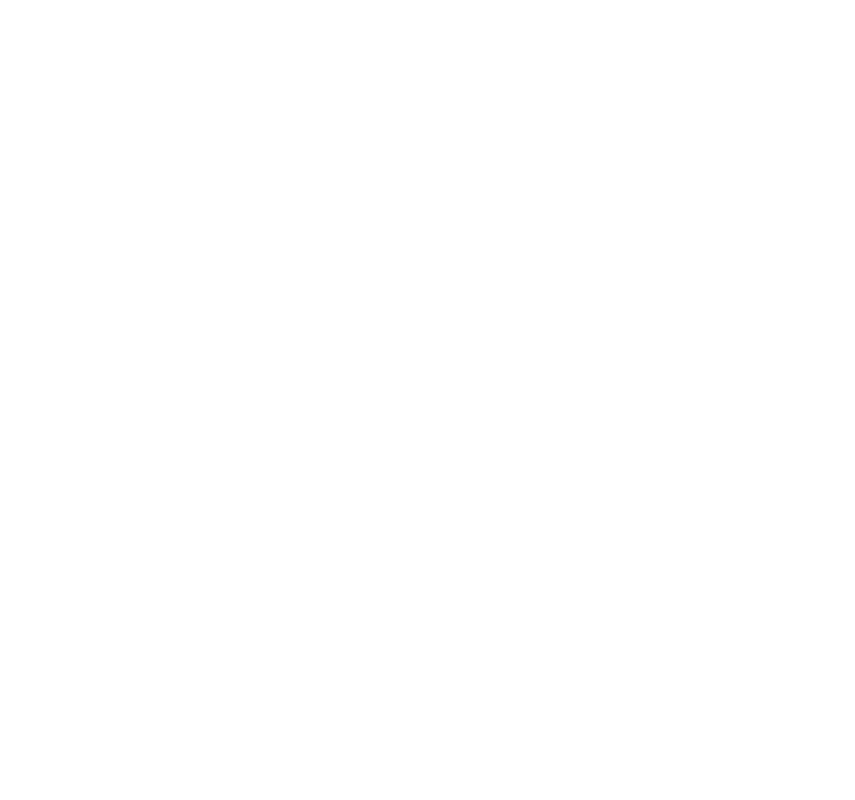
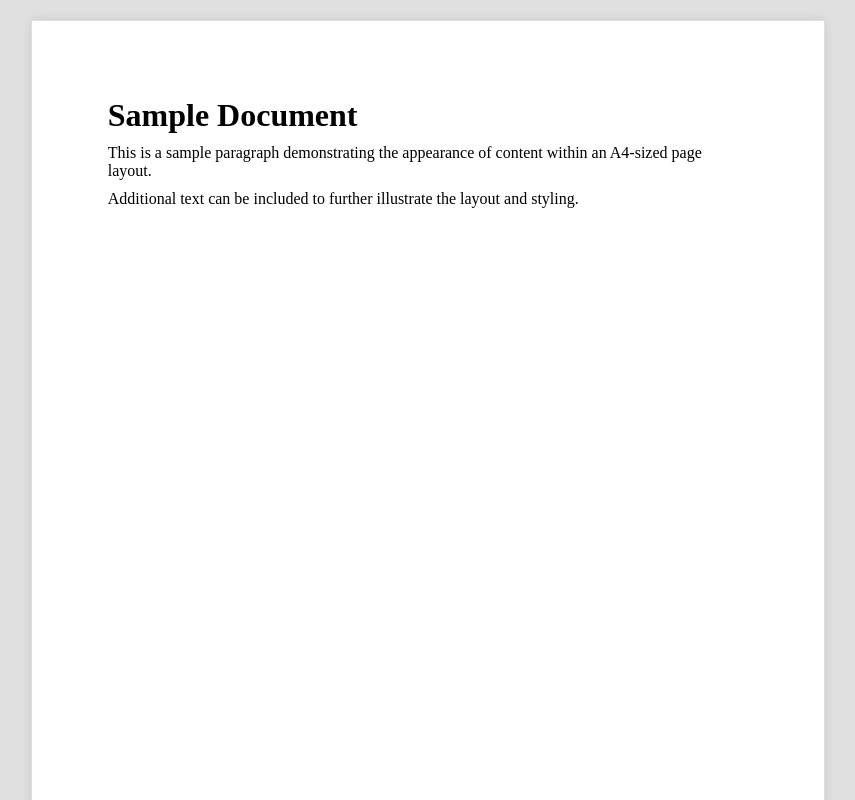
Before and after one commit to DebSol11/A4-template, a plain HTML site: page index.html in a window 1280 px wide. Shown: the top 800 px of the page, without its empty margins (212-1067 px from the left). Drawn offline with Linux system fonts and the light colour scheme.

Commit message:
Copy code from GeeksForGeeks

```diff
--- a/index.html
+++ b/index.html
@@ -7,6 +7,11 @@
     <title>A4 Template</title>
 </head>
 <body>
-
+   <div class="a4-page">
+        <h1>Sample Document</h1>
+        <p>This is a sample paragraph demonstrating the appearance of content within
+          an A4-sized page layout.</p>
+        <p>Additional text can be included to further illustrate the layout and styling.</p>
+    </div>
 </body>
 </html>
--- a/style.css
+++ b/style.css
@@ -0,0 +1,22 @@
+.a4-page {
+            width: 210mm;
+            height: 297mm;
+            margin: 20px auto;
+            padding: 20mm;
+            box-shadow: 0 0 10px rgba(0, 0, 0, 0.1);
+            box-sizing: border-box;
+            background-color: #ffffff;
+            border: 1px solid #ddd;
+        }
+        body {
+            background-color: #e0e0e0;
+            display: flex;
+            justify-content: center;
+            align-items: center;
+            min-height: 100vh;
+            margin: 0;
+            font-family: 'Times New Roman', serif;
+        }
+        h1, p {
+            margin: 0 0 10px;
+        }
```
